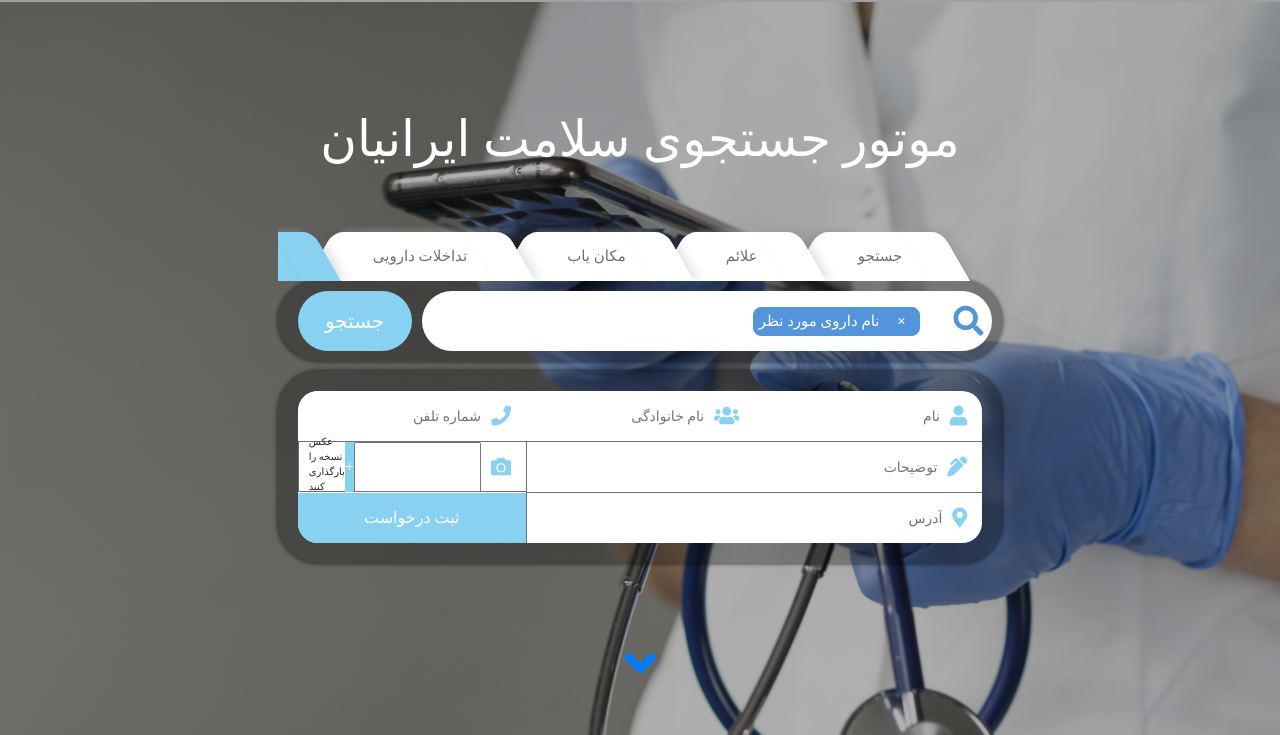
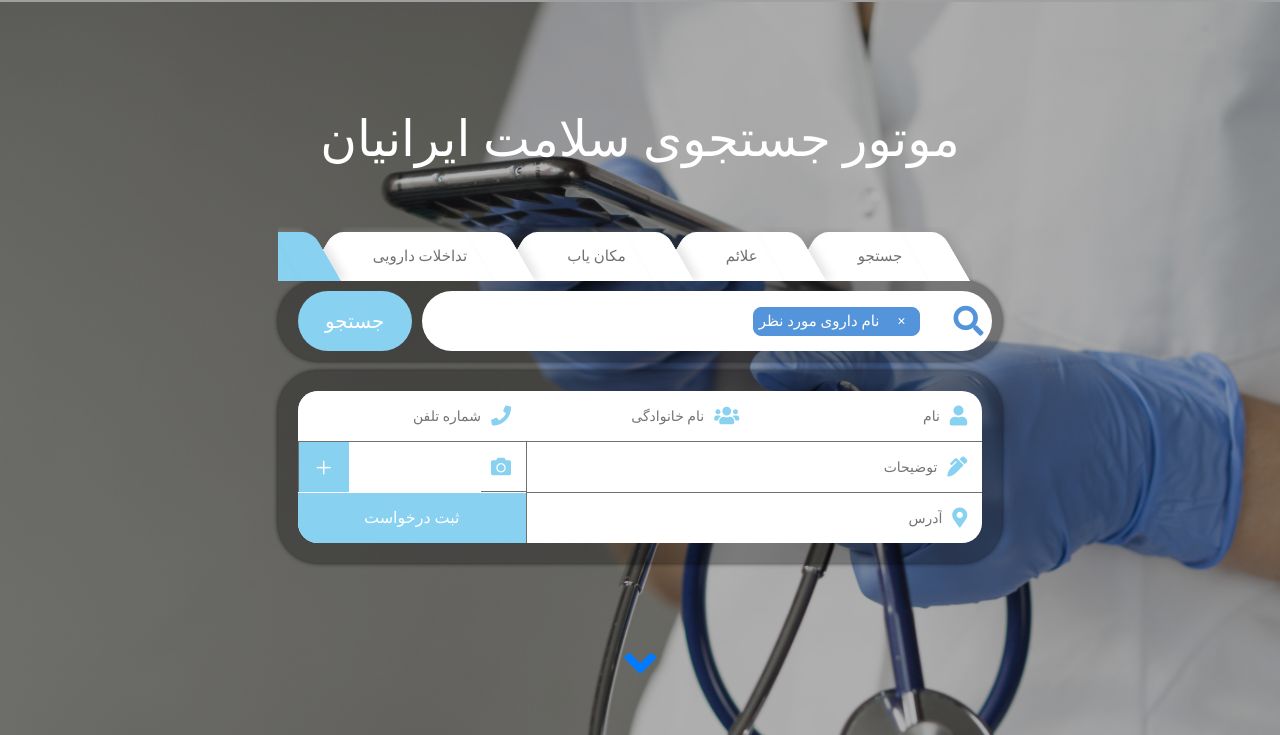
Before and after one commit to faezehbagheri/Sinsa.2.0.0, a website with bundled scripts: page index.html in a window 1280 px wide. Shown: the part 75-810 px from the top of the page. Built offline with nearby package versions, Linux system fonts and the light colour scheme; a web font is replaced by a local one.

Commit message:
some changes

```diff
--- a/assets/js/function.js
+++ b/assets/js/function.js
@@ -20,8 +20,8 @@
       // Hide by shifting to the left so we
       // can still trigger events
       $file.css({
-        position: 'absolute',
-        left: '-9999px'
+        // position: 'absolute',
+        // left: '-9999px'
       });
 
       $wrap.insertAfter( $file )
--- a/index.html
+++ b/index.html
@@ -565,7 +565,7 @@
                                     <div class="search__info-input flex align-center col-11 col-sm-4" style="height: 5rem;">
                                         <i class="fas fa-camera"></i>
                                         <input type="file" name="file" id="file" class="inputfile search__input" />
-                                        <label class="flex " for="file">عکس نسخه را بارگذاری کنید</label>
+                                        <!-- <label class="flex " for="file">عکس نسخه را بارگذاری کنید</label> -->
                                     </div>
                                     <div class="search__info-input flex align-center col-11 col-sm-8">
                                         <i class="fas fa-map-marker-alt"></i>
--- a/sass/components/_search.scss
+++ b/sass/components/_search.scss
@@ -384,6 +384,7 @@
     &__info-input{
         // min-height: 5rem;
         border-left: 1px solid var(--color-gray);
+        padding-left: 0px;
 
         &:not(:last-of-type){
             border-bottom: 1px solid var(--color-gray);
@@ -414,6 +415,24 @@
         display: inline-block;
         cursor: pointer;
         @include respond(phone){font-size: 2.2rem; height: 5rem;}
+    }
+
+    .file-upload-input{
+        border: none !important;
+        outline: none;
+    }
+
+    .file-upload-wrapper{
+        flex:1;
+    }
+
+    .file-upload-button{
+        width: 5rem;
+        font-size: 3rem !important;
+
+        @include respond(phone){
+            width: 8rem;
+        }
     }
 
 
```
Also changed, not shown: assets/css/style.css.
